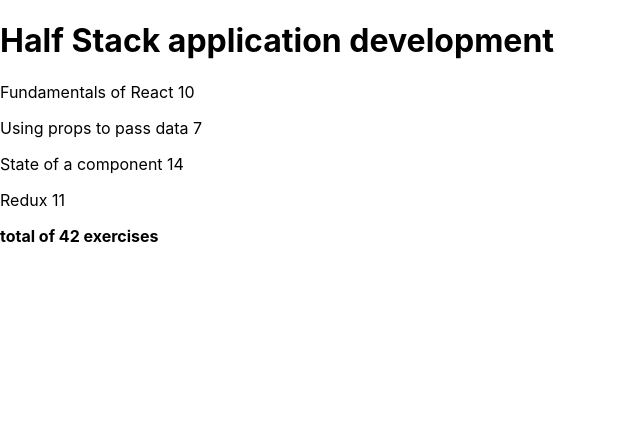
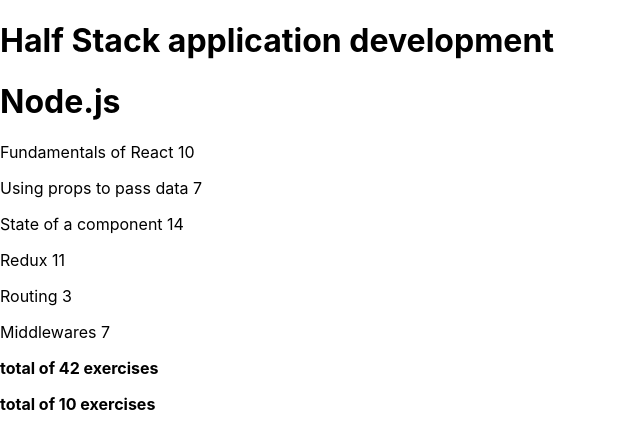
Before and after one commit to Niksutus/FullStackOpen2021, a JavaScript app in the folder osa2/kurssitiedot/: page / in a window 1280 px wide. Shown: the top 448 px of the page, without its empty margins (0-640 px from the left). Built offline with nearby package versions, Linux system fonts and the light colour scheme; the HTML template or start-up script is replaced by a standard one.

Commit message:
muutokset tehty tehtävän 2.3 mukaisesti. Tehtävä 2.4 kesken

```diff
--- a/osa2/kurssitiedot/src/App.js
+++ b/osa2/kurssitiedot/src/App.js
@@ -1,15 +1,22 @@
 const Header = ({ course }) => {
+  console.log(course)
   return <h1>{course.name}</h1>;
 };
 
 const Total = ({ course }) => {
-  const sum = course.parts[0].exercises + course.parts[1].exercises + course.parts[2].exercises + course.parts[3].exercises
-  return(
-    <p><b>total of {sum} exercises</b></p>
-  )
-}
+  const reducer = (accumulator, currentValue) => accumulator + currentValue;
+  const exericesArray = course.parts.map((part) => part.exercises);
+  console.log(exericesArray);
+  const sum = exericesArray.reduce(reducer);
 
-const Part = ({part}) => {
+  return (
+    <p>
+      <b>total of {sum} exercises</b>
+    </p>
+  );
+};
+
+const Part = ({ part }) => {
   return (
     <p>
       {part.name} {part.exercises}
@@ -27,47 +34,72 @@
   );
 };
 
-const Course = ({ course }) => {
+const Course = ({ courses }) => {
+
   return (
-    <div>
-      <Header course={course} />
-      <Content course={course} />
-      <Total course={course} />
-    </div>
+    <>
+      {courses.map((course) => (
+        <Header key={course.id} course={course}/>
+      ))}
+      {courses.map((course) => (
+        <Content key={course.id} course={course}/>
+      ))}
+      {courses.map((course) => (
+        <Total key={course.id} course={course}/>
+      ))}
+    </>
   );
 };
 
 const App = () => {
-  const course = {
-    name: "Half Stack application development",
+  const courses = [
+    {
+      name: 'Half Stack application development',
       id: 1,
       parts: [
         {
-        name: "Fundamentals of React",
+          name: 'Fundamentals of React',
           exercises: 10,
-        id: 1,
+          id: 1
         },
         {
-        name: "Using props to pass data",
+          name: 'Using props to pass data',
           exercises: 7,
-        id: 2,
+          id: 2
         },
         {
-        name: "State of a component",
+          name: 'State of a component',
           exercises: 14,
-        id: 3,
+          id: 3
         },
         {
-        name: "Redux",
+          name: 'Redux',
           exercises: 11,
-        id: 4,
+          id: 4
         }
-    ],
-  };
+      ]
+    },
+    {
+      name: 'Node.js',
+      id: 2,
+      parts: [
+        {
+          name: 'Routing',
+          exercises: 3,
+          id: 1
+        },
+        {
+          name: 'Middlewares',
+          exercises: 7,
+          id: 2
+        }
+      ]
+    }
+  ]
 
   return (
     <div>
-      <Course course={course} />
+      <Course courses={courses} />
     </div>
   );
 };
```
Also changed, not shown: 2 other files (tests, documents, lock files or other folders). Lines whose indentation alone changed are shown as unchanged.
